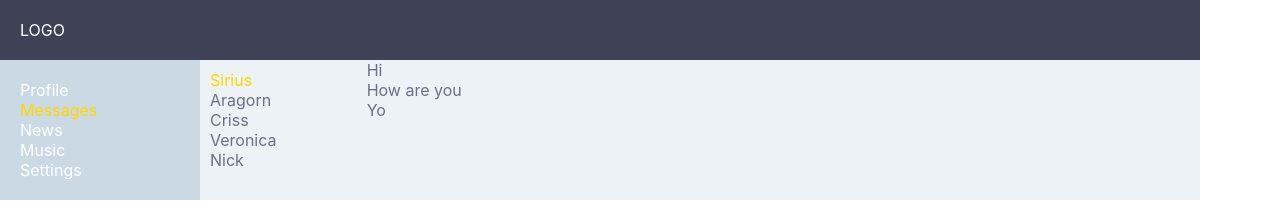
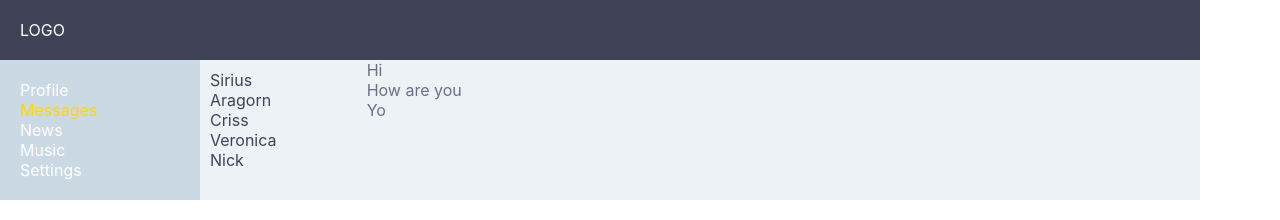
Before and after one commit to sammy712/reactpro, a React (Create React App) app: page /dialogs in a window 1280 px wide. Shown: the top 220 px of the page. Built offline with nearby package versions, Linux system fonts and the light colour scheme.

Commit message:
22 lesson React

```diff
--- a/package.json
+++ b/package.json
@@ -8,6 +8,7 @@
     "@testing-library/user-event": "^7.2.1",
     "react": "^16.13.1",
     "react-dom": "^16.13.1",
+    "react-router-dom": "^5.2.0",
     "react-scripts": "3.4.3"
   },
   "scripts": {
--- a/src/components/Dialogs/Dialogs.jsx
+++ b/src/components/Dialogs/Dialogs.jsx
@@ -1,25 +1,25 @@
 import React from "react";
 import d from "./Dialogs.module.css";
-
+import {NavLink} from "react-router-dom";
 
 const Dialogs = (props) => {
     return (
         <div className={d.dialogs}>
             <div className={d.dialogsItems}>
-                <div className={d.dialog + ' ' + d.active}>
-                    Sirius
+                <div className={d.dialog}>
+                    <NavLink to="/dialogs/1" activeClassName={d.activeLink}>Sirius</NavLink>
                 </div>
                 <div className={d.dialog}>
-                    Aragorn
+                    <NavLink to="/dialogs/2" activeClassName={d.activeLink}>Aragorn</NavLink>
                 </div>
                 <div className={d.dialog}>
-                    Criss
+                    <NavLink to="/dialogs/3" activeClassName={d.activeLink}>Criss</NavLink>
                 </div>
                 <div className={d.dialog}>
-                    Veronica
+                    <NavLink to="/dialogs/4" activeClassName={d.activeLink}>Veronica</NavLink>
                 </div>
                 <div className={d.dialog}>
-                    Nick
+                    <NavLink to="/dialogs/5" activeClassName={d.activeLink}>Nick</NavLink>
                 </div>
             </div>
             <div className={d.messages}>
@@ -27,6 +27,7 @@ const Dialogs = (props) => {
                 <div className={d.messages}>How are you</div>
                 <div className={d.messages}>Yo</div>
             </div>
+
         </div>
     )
 }
--- a/src/components/Dialogs/Dialogs.module.css
+++ b/src/components/Dialogs/Dialogs.module.css
@@ -5,10 +5,6 @@
 
 .dialogsItems {
     padding: 10px;
-}
-
-.dialog {
-
 }
 
 .dialogsItems .active {
@@ -22,3 +18,12 @@
 .message {
     padding: 10px;
 }
+
+.dialog a {
+    color: #3f4257;
+    text-decoration: none;
+}
+
+.dialog a.activeLink {
+    color: gold;
+}
```
Also changed, not shown: 1 other file (tests, documents, lock files or other folders).
